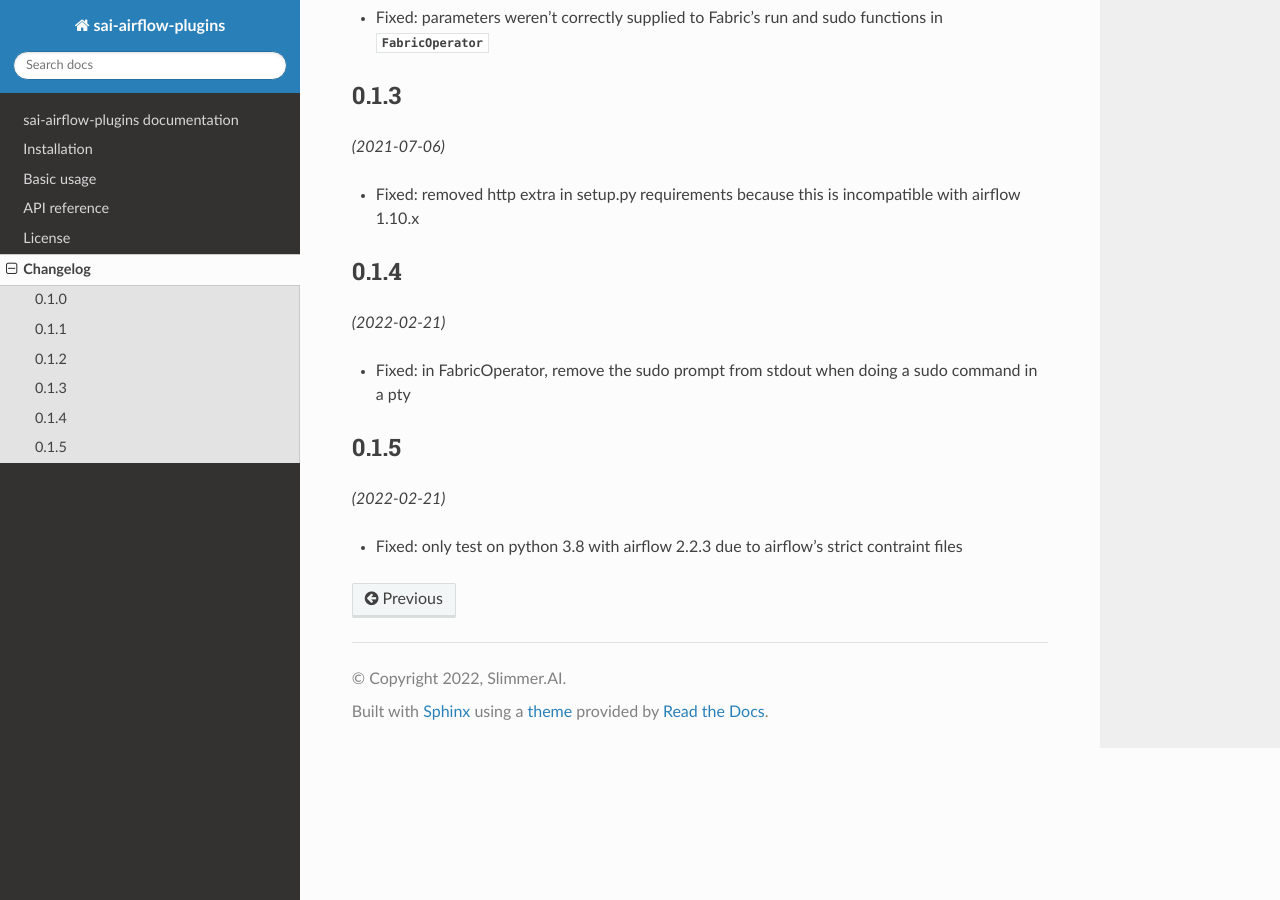
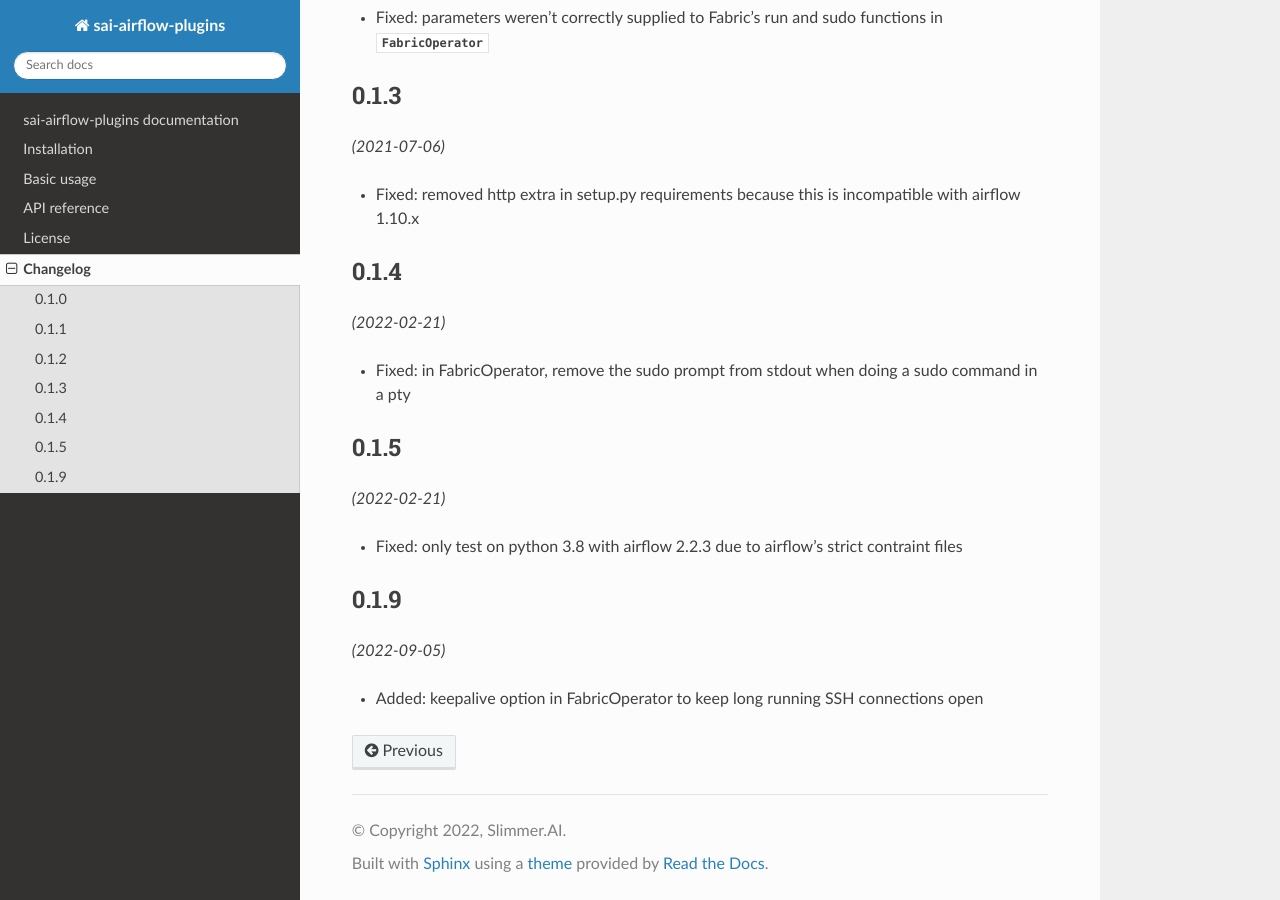
Before and after one commit to Slimmer-AI/sai-airflow-plugins, a Sphinx documentation site: the page built from docs/changelog.rst, in a window 1280 px wide and 900 px high, scrolled down 820 px. Built offline with Sphinx 7.4.7 and the Read the Docs theme 2.0.0, drawn with Linux system fonts in a browser that asks for light colours; the version number could not be read and is left out.

Commit message:
Bumped version to 0.1.9

```diff
--- a/docs/changelog.rst
+++ b/docs/changelog.rst
@@ -56,3 +56,10 @@
 *(2022-02-21)*
 
 - Fixed: only test on python 3.8 with airflow 2.2.3 due to airflow's strict contraint files
+
+0.1.9
+-----
+
+*(2022-09-05)*
+
+- Added: keepalive option in FabricOperator to keep long running SSH connections open
```
Also changed, not shown: 1 other file.
